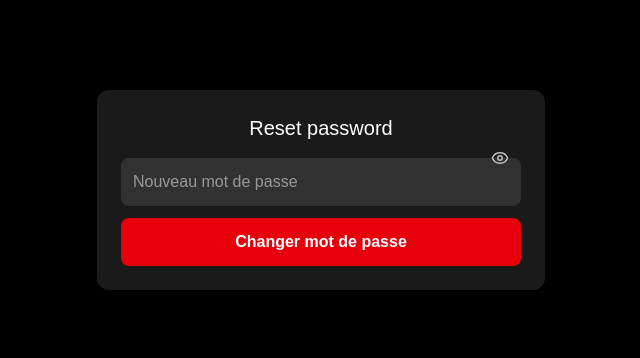
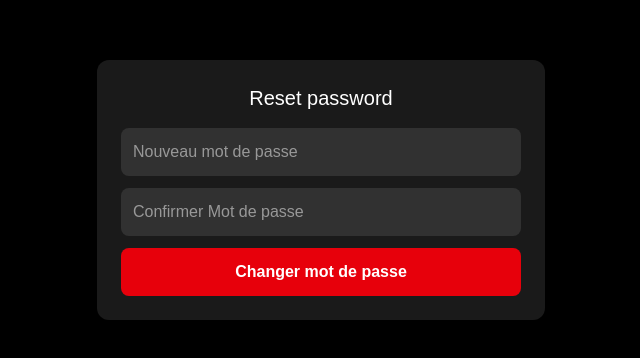
Before and after one commit to jeanantoinenaruto-cell/Itesa, a Next.js app: page /reset-password/1 in a window 1280 px wide. Shown: the part 210-568 px from the top of the page, without its empty margins (319-959 px from the left). Built offline with nearby package versions, Linux system fonts and the light colour scheme.

Commit message:
update reset-password

```diff
--- a/app/reset-password/[token]/page.tsx
+++ b/app/reset-password/[token]/page.tsx
@@ -2,7 +2,6 @@
 
 import { useState } from "react";
 import { useParams, useRouter } from "next/navigation";
-import { Eye, EyeOff } from "lucide-react";
 
 export default function ResetPassword() {
   const router = useRouter();
@@ -11,15 +10,20 @@ export default function ResetPassword() {
   const token = params.token as string;
 
   const [password, setPassword] = useState("");
-  const [showPassword, setShowPassword] = useState(false);
+  const [confirmPassword, setConfirmPassword] = useState("");
   const [message, setMessage] = useState("");
   const [loading, setLoading] = useState(false);
 
   async function handleReset() {
-    if (!password || !token) {
+    if (!password || !token || !confirmPassword) {
       setMessage("Données manquantes");
       return;
     }
+      if (password !== confirmPassword) {
+  setMessage("Les mots de passe ne correspondent pas.");
+
+  return;
+}
 
     setLoading(true);
 
@@ -52,23 +56,24 @@ export default function ResetPassword() {
           Reset password
         </h1>
 
-        <div className="relative">
+
           <input
-            type={showPassword ? "text" : "password"}
+            type="password"
             placeholder="Nouveau mot de passe"
             value={password}
             onChange={(e) => setPassword(e.target.value)}
             className="mb-3 w-full p-3 pr-10 rounded-lg bg-white/10 text-white outline-none"
           />
 
-          <button
-            type="button"
-            onClick={() => setShowPassword(!showPassword)}
-            className="mb-3 absolute py-4 px-3  right-0 -translate-y-1/2 text-white/70"
-          >
-            {showPassword ? <EyeOff size={18} /> : <Eye size={18} />}
-          </button>
-          </div>
+           <input
+            type="password"
+            placeholder="Confirmer Mot de passe"
+            value={confirmPassword}
+            onChange={(e) => setConfirmPassword(e.target.value)}
+            className="mb-3 w-full p-3 pr-10 rounded-lg bg-white/10 text-white outline-none"
+          />
+
+
 
 
         <button
--- a/app/signup/page.tsx
+++ b/app/signup/page.tsx
@@ -6,7 +6,6 @@ import { supabase } from "../../lib/supabase";
 
 export default function Signup() {
   const router = useRouter();
-  const [showPassword, setShowPassword] = useState(false)
 
   const [firstName, setFirstName] = useState("");
   const [lastName, setLastName] = useState("");
@@ -50,6 +49,7 @@ if (!cleanEmail.includes("@")) {
   setMessageType("error");
   return;
 }
+
 
 const emailRegex = /^[^\s@]+@[^\s@]+\.[^\s@]+$/;
 
```
